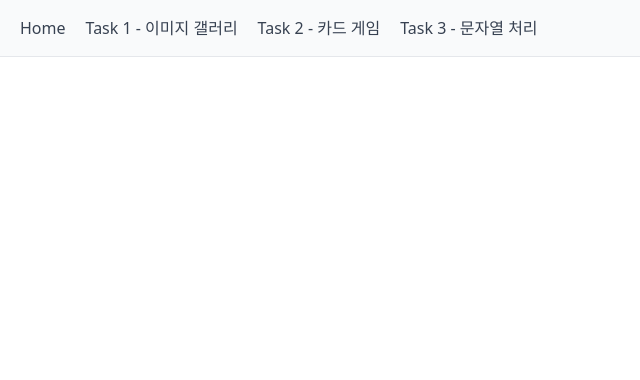
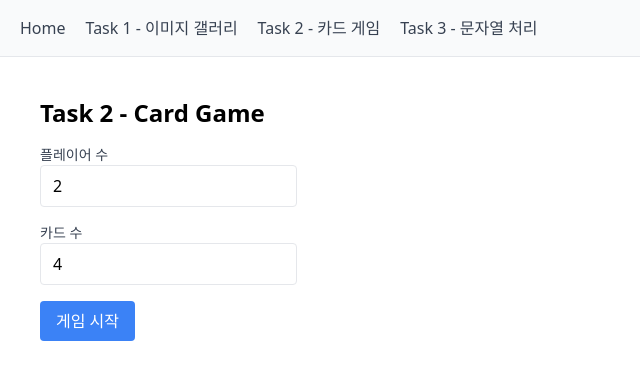
Before and after one commit to Youngpro95/heuron, a React (Create React App) app: page /task2 in a window 1280 px wide. Shown: the top 380 px of the page, without its empty margins (0-640 px from the left). Built offline with nearby package versions, Linux system fonts and the light colour scheme.

Commit message:
Feat : 과제 2 개발

```diff
--- a/src/App.tsx
+++ b/src/App.tsx
@@ -3,6 +3,7 @@ import { BrowserRouter, Routes, Route, Link } from 'react-router-dom';
 
 import MainPage from './pages/MainPage';
 import Task3Page from './pages/Task3Page';
+import Task2Page from './pages/Task2Page';
 
 function App() {
   return (
@@ -36,7 +37,7 @@ function App() {
         <Routes>
           <Route path='/' element={<MainPage />} />
           {/* <Route path="/task1" element={<Task1Page />} /> */}
-          {/* <Route path='/task2' element={<Task2Page />} /> */}
+          <Route path='/task2' element={<Task2Page />} />
           <Route path='/task3' element={<Task3Page />} />
         </Routes>
       </div>
--- /dev/null
+++ b/src/components/Task2/_components/Task2.tsx
@@ -0,0 +1,115 @@
+import React from 'react';
+import { useTask2 } from '../_hooks/useTask2';
+
+function Task2() {
+  const {
+    players,
+    winner,
+    playerCount,
+    cardCount,
+    currentStep,
+    setPlayerCount,
+    setCardCount,
+    startGame,
+    nextStep,
+    resetGame,
+    showFinalResults,
+  } = useTask2();
+
+  return (
+    <div className='p-10'>
+      <h1 className='text-2xl font-bold mb-4'>Task 2 - Card Game</h1>
+
+      {currentStep === 0 && (
+        <div className='mb-6 space-y-4'>
+          <div>
+            <label className='block text-sm font-medium text-gray-700'>플레이어 수</label>
+            <input
+              type='number'
+              min='2'
+              value={playerCount}
+              onChange={(e) => setPlayerCount(Number(e.target.value))}
+              className='border rounded px-3 py-2'
+            />
+          </div>
+
+          <div>
+            <label className='block text-sm font-medium text-gray-700'>카드 수</label>
+            <input
+              type='number'
+              min='1'
+              value={cardCount}
+              onChange={(e) => setCardCount(Number(e.target.value))}
+              className='border rounded px-3 py-2'
+            />
+          </div>
+
+          <button
+            onClick={startGame}
+            className='bg-blue-500 text-white px-4 py-2 rounded hover:bg-blue-600'
+          >
+            게임 시작
+          </button>
+        </div>
+      )}
+
+      {currentStep > 0 && currentStep <= players.length && (
+        <div className='space-y-6'>
+          <div className='mt-4 p-4 bg-blue-50 rounded-lg'>
+            <h2 className='text-xl font-semibold '>{players[currentStep - 1].name}의 카드</h2>
+            <p>카드: {players[currentStep - 1].cards.join(', ')}</p>
+            <p>총점: {players[currentStep - 1].total}</p>
+            <div className='mt-4 flex gap-4'>
+              <button
+                onClick={nextStep}
+                className='bg-blue-500 text-white px-4 py-2 rounded hover:bg-blue-600'
+              >
+                다음 플레이어
+              </button>
+              <button
+                onClick={showFinalResults}
+                className='bg-gray-500 text-white px-4 py-2 rounded hover:bg-gray-600'
+              >
+                결과 보기
+              </button>
+            </div>
+          </div>
+        </div>
+      )}
+
+      {currentStep > players.length && winner && (
+        <div className='space-y-6'>
+          <div className='p-4 bg-green-50 rounded-lg'>
+            <h2 className='text-xl font-semibold '>승자</h2>
+            <p>승자: {winner.name}</p>
+            <p>점수: {winner.total}</p>
+            <p>보유카드: {winner.cards.join(', ')}</p>
+          </div>
+
+          <div className='p-4 bg-gray-50 rounded-lg'>
+            <h2 className='text-xl font-semibold '>전체 결과</h2>
+            {players.map((player, index) => (
+              <div
+                key={index}
+                className={`mb-3 p-3 rounded ${player === winner ? 'bg-green-100' : 'bg-white'}`}
+              >
+                <p className='font-semibold'>{player.name}</p>
+                <p>점수: {player.total}</p>
+                <p>카드: {player.cards.join(', ')}</p>
+              </div>
+            ))}
+          </div>
+
+          <button
+            onClick={resetGame}
+            className='bg-blue-500 text-white px-4 py-2 rounded hover:bg-blue-600'
+          >
+            새 게임 시작
+          </button>
+        </div>
+      )}
+    </div>
+  );
+}
+
+export default Task2;
--- a/src/components/Task2/_constants/index.ts
+++ /dev/null
@@ -1 +0,0 @@
-export const TASK2_CONSTANTS = {};
--- /dev/null
+++ b/src/components/Task2/_hooks/useTask2.tsx
@@ -0,0 +1,96 @@
+import { useState, useCallback } from 'react';
+
+interface Player {
+  name: string;
+  cards: number[];
+  total: number;
+}
+
+interface UseTask2Result {
+  players: Player[];
+  winner: Player | null;
+  playerCount: number;
+  cardCount: number;
+  currentStep: number;
+  showAllResults: boolean;
+  setPlayerCount: (count: number) => void;
+  setCardCount: (count: number) => void;
+  startGame: () => void;
+  nextStep: () => void;
+  resetGame: () => void;
+  showFinalResults: () => void;
+}
+
+export const useTask2 = (): UseTask2Result => {
+  const [players, setPlayers] = useState<Player[]>([]);
+  const [winner, setWinner] = useState<Player | null>(null);
+  const [playerCount, setPlayerCount] = useState<number>(2);
+  const [cardCount, setCardCount] = useState<number>(4);
+  const [currentStep, setCurrentStep] = useState<number>(0);
+  const [showAllResults, setShowAllResults] = useState<boolean>(false);
+
+  const startGame = useCallback(() => {
+    const generateCards = (count: number) =>
+      Array.from({ length: count }, () => Math.floor(Math.random() * 20) + 1);
+
+    // 플레이어 생성
+    const newPlayers = Array.from({ length: playerCount }, (_, index) => {
+      const cards = generateCards(cardCount);
+      return {
+        name: `Player ${index + 1}`,
+        cards,
+        total: cards.reduce((sum, card) => sum + card, 0),
+      };
+    });
+
+    setPlayers(newPlayers);
+    setCurrentStep(1);
+  }, [playerCount, cardCount]);
+
+  const nextStep = useCallback(() => {
+    // 마지막 플레이어까지 진행되지 않은 경우만 다음 단계로
+    if (currentStep >= players.length + 1) {
+      return;
+    }
+
+    // 마지막 플레이어인 경우 결과 도출
+    if (currentStep === players.length) {
+      const winner = players.reduce((prev, current) => {
+        return current.total >= prev.total ? current : prev;
+      });
+      setWinner(winner);
+    }
+
+    setCurrentStep((prev) => prev + 1);
+  }, [currentStep, players]);
+
+  const resetGame = useCallback(() => {
+    setPlayers([]);
+    setWinner(null);
+    setCurrentStep(0);
+    setShowAllResults(false);
+  }, []);
+
+  const showFinalResults = useCallback(() => {
+    const winner = players.reduce((prev, current) =>
+      current.total >= prev.total ? current : prev,
+    );
+    setWinner(winner);
+    setCurrentStep(players.length + 1);
+  }, [players]);
+
+  return {
+    players,
+    winner,
+    playerCount,
+    cardCount,
+    currentStep,
+    showAllResults,
+    setPlayerCount,
+    setCardCount,
+    startGame,
+    nextStep,
+    resetGame,
+    showFinalResults,
+  };
+};
--- a/src/pages/Task2Page.tsx
+++ b/src/pages/Task2Page.tsx
@@ -1,7 +1,8 @@
-import React from "react";
+import React from 'react';
+import Task2 from '../components/Task2/_components/Task2';
 
 function Task2Page() {
-  return <div>Task2Page</div>;
+  return <Task2 />;
 }
 
 export default Task2Page;
```
